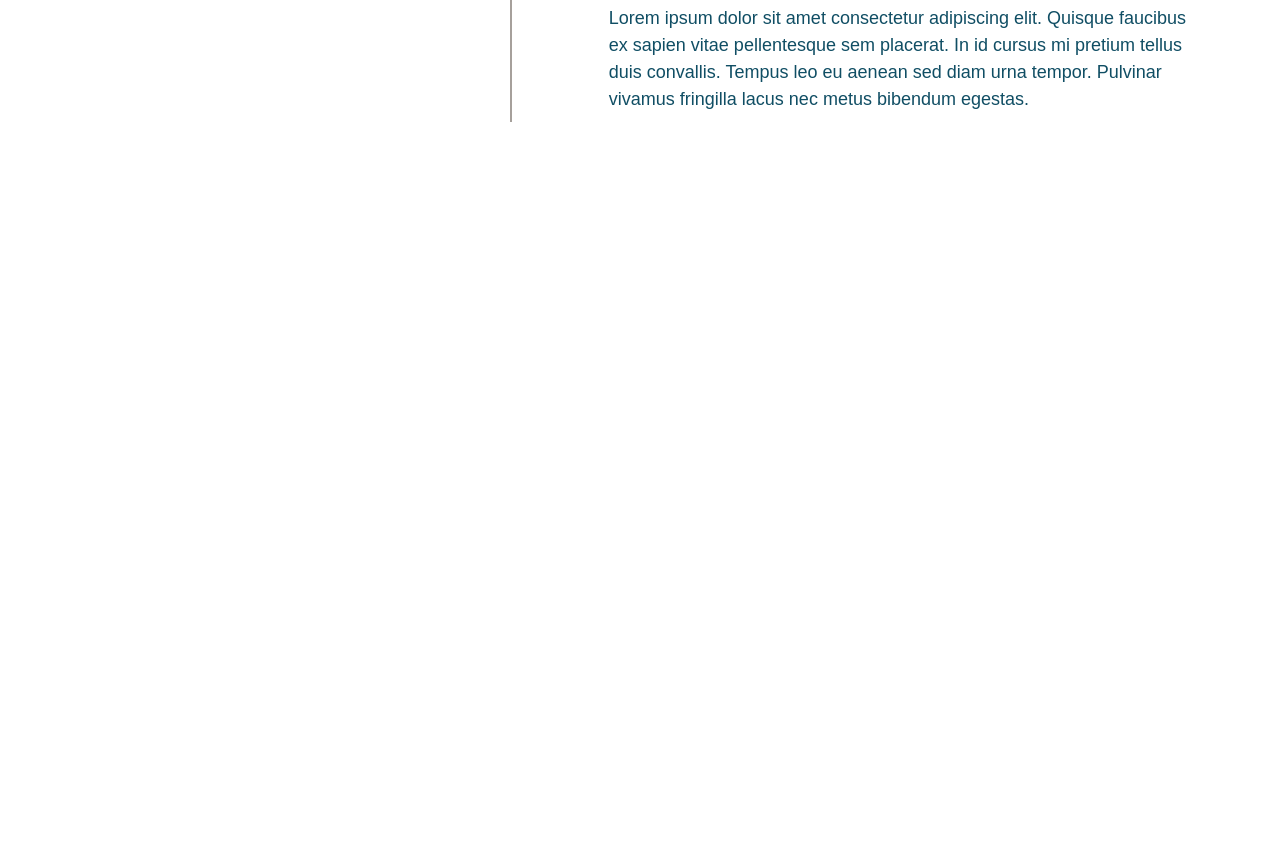
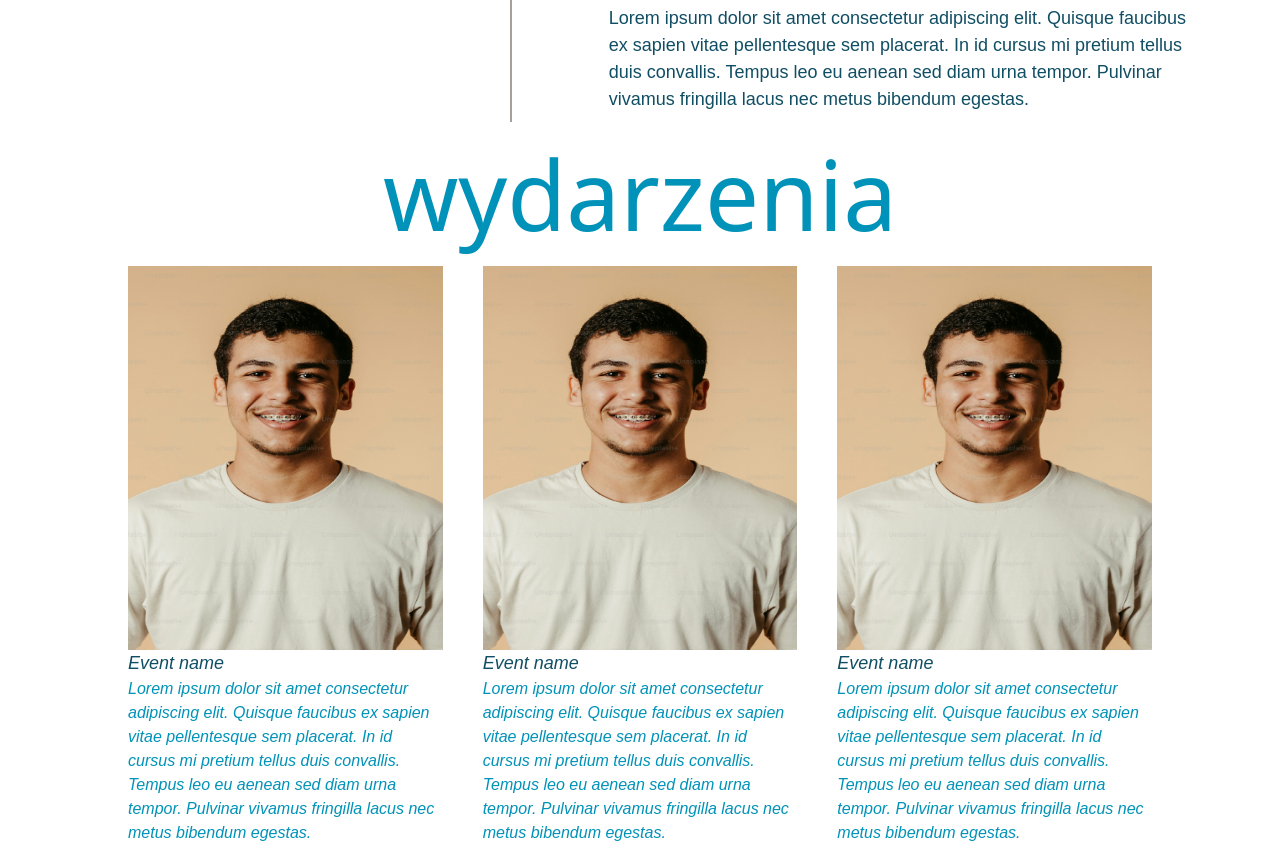
Before and after one commit to regul4rn0name/Buczek, a React (Vite) app: page / in a window 1280 px wide. Shown: the part 492-1337 px from the top of the page. Before the commit the page ends 800 px from the top, so only its background shows below. Built offline with nearby package versions, Linux system fonts and the light colour scheme.

Commit message:
Events component

```diff
--- a/src/App.jsx
+++ b/src/App.jsx
@@ -1,4 +1,5 @@
 import About from "./About"
+import Events from "./Events"
 
 function App() {
 
@@ -6,6 +7,7 @@ function App() {
   return (
     <>
       <About/>
+      <Events/>
     </>
   )
 }
--- /dev/null
+++ b/src/EventComponent.jsx
@@ -0,0 +1,9 @@
+export default function EventComponent(){
+    return(
+        <div className="flex flex-col ">
+            <img src="/example.jpeg" className="w-80 h-96"/>
+            <h3 className="text-[18px] text-cyan-900 font-ubuntu italic text-left">Event name</h3>
+            <h4 className="text-cyan-600 font-ubuntu italic">Lorem ipsum dolor sit amet consectetur adipiscing elit. Quisque faucibus ex sapien vitae pellentesque sem placerat. In id cursus mi pretium tellus duis convallis. Tempus leo eu aenean sed diam urna tempor. Pulvinar vivamus fringilla lacus nec metus bibendum egestas.</h4>
+        </div>
+    );
+}
--- /dev/null
+++ b/src/Events.jsx
@@ -0,0 +1,16 @@
+import EventComponent from "./EventComponent";
+
+export default function Events() {
+    return (
+
+        <div className="w-full flex flex-col justify-center items-center ">
+            <h1 className="text-8xl text-cyan-600 m-6">wydarzenia</h1>
+            <div className="w-[80vw] flex gap-10 justify-center items-center">
+                <EventComponent />
+                <EventComponent />
+                <EventComponent />
+            </div>
+
+        </div>
+    );
+}
```
